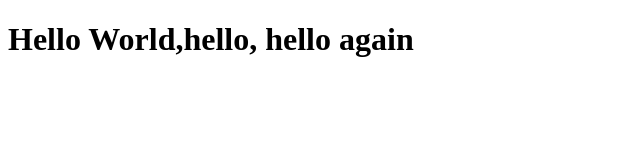
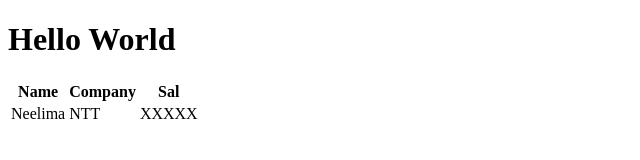
Before and after one commit to KNNeelima/Project0, a plain HTML site: page hello.html in a window 1280 px wide. Shown: the whole page, without its empty margins (0-640 px from the left). Drawn offline with Linux system fonts and the light colour scheme.

Commit message:
Latest changes

```diff
--- a/hello.html
+++ b/hello.html
@@ -5,6 +5,16 @@
     <title></title>
   </head>
   <body>
-  <h1>Hello World,hello, hello again</h1>
+  <h1>Hello World</h1>
+  <table>
+    <th>Name</th>
+    <th>Company</th>
+    <th>Sal</th>
+    <tr>
+    <td>Neelima</td>
+    <td>NTT</td>
+    <td>XXXXX</td>
+    </tr>
+  </table>
 </body>
 </html>
```
